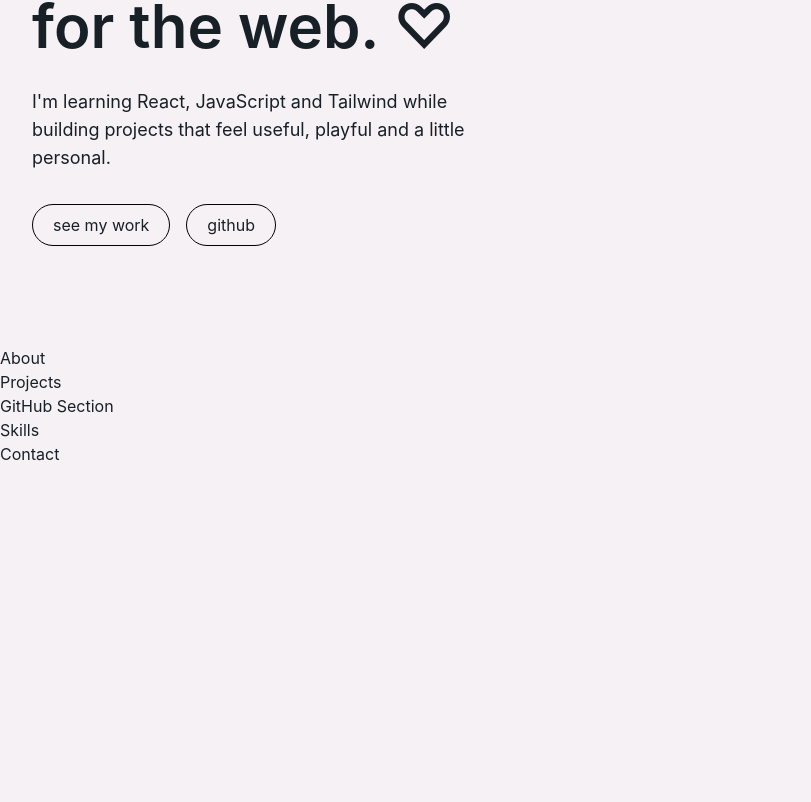
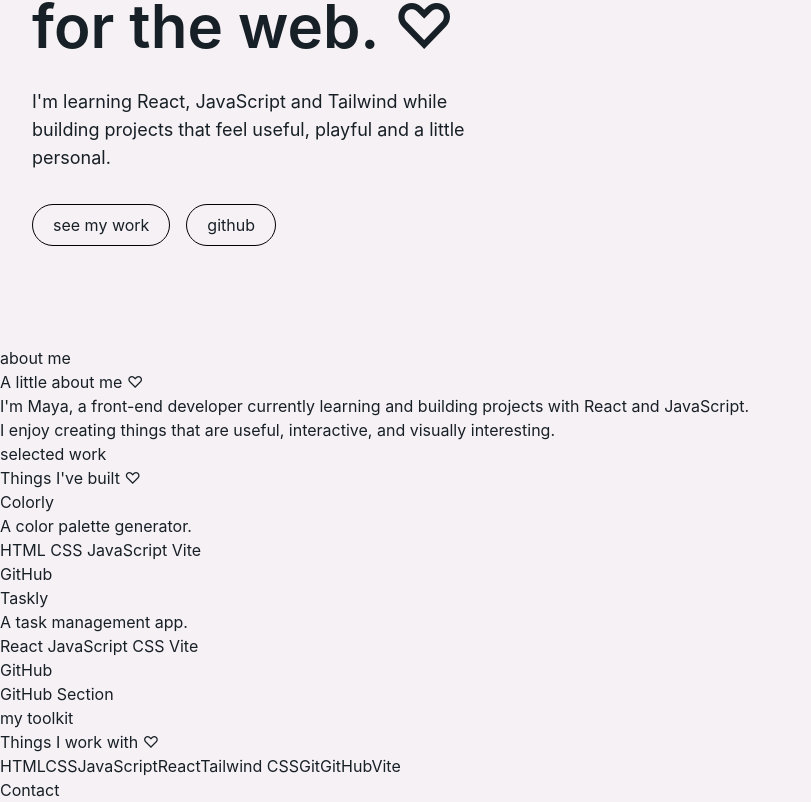
Before and after one commit to bldyonyx/Portfolio, a React app: page / in a window 1280 px wide. Shown: the part 370-1172 px from the top of the page, without its empty margins (0-811 px from the left). Before the commit the page ends 836 px from the top, so only its background shows below. Built offline with nearby package versions, Linux system fonts and the light colour scheme; the HTML template or start-up script is replaced by a standard one.

Commit message:
feat: add About, Projects, and Skills section

```diff
--- a/src/components/About.jsx
+++ b/src/components/About.jsx
@@ -1,7 +1,21 @@
 function About() {
   return (
-    <section>
-      About
+    <section id="about">
+      <div>
+        <p>about me</p>
+
+        <h2>A little about me ♡</h2>
+
+        <p>
+          I'm Maya, a front-end developer currently learning and building
+          projects with React and JavaScript.
+        </p>
+
+        <p>
+          I enjoy creating things that are useful, interactive, and visually
+          interesting.
+        </p>
+      </div>
     </section>
   )
 }
--- a/src/components/ProjectCard.jsx
+++ b/src/components/ProjectCard.jsx
@@ -1,7 +1,23 @@
-function ProjectCard() {
+function ProjectCard({ project }) {
   return (
     <article>
-      Project Card
+      <h3>{project.title}</h3>
+
+      <p>{project.description}</p>
+
+      <div>
+        {project.tech.map((item) => (
+          <span key={item}>{item} </span>
+        ))}
+      </div>
+
+      <a
+        href={project.github}
+        target="_blank"
+        rel="noreferrer"
+      >
+        GitHub
+      </a>
     </article>
   )
 }
--- a/src/components/Projects.jsx
+++ b/src/components/Projects.jsx
@@ -1,7 +1,20 @@
+import projects from '../data/projects'
+import ProjectCard from './ProjectCard'
+
 function Projects() {
   return (
-    <section>
-      Projects
+    <section id="projects">
+      <p>selected work</p>
+      <h2>Things I've built ♡</h2>
+
+      <div>
+        {projects.map((project) => (
+          <ProjectCard
+            key={project.title}
+            project={project}
+          />
+        ))}
+      </div>
     </section>
   )
 }
--- a/src/components/Skills.jsx
+++ b/src/components/Skills.jsx
@@ -1,7 +1,18 @@
+import skills from '../data/skills'
+
 function Skills() {
   return (
-    <section>
-      Skills
+    <section id="skills">
+      <p>my toolkit</p>
+      <h2>Things I work with ♡</h2>
+
+      <div>
+        {skills.map((skill) => (
+          <span key={skill}>
+            {skill}
+          </span>
+        ))}
+      </div>
     </section>
   )
 }
--- a/src/data/projects.js
+++ b/src/data/projects.js
@@ -0,0 +1,18 @@
+const projects = [
+  {
+    title: 'Colorly',
+    description: 'A color palette generator.',
+    tech: ['HTML', 'CSS', 'JavaScript', 'Vite'],
+    github: 'https://github.com/bldyonyx/Colorly',
+    demo: '',
+  },
+  {
+    title: 'Taskly',
+    description: 'A task management app.',
+    tech: ['React', 'JavaScript', 'CSS', 'Vite'],
+    github: 'https://github.com/bldyonyx/Taskly',
+    demo: '',
+  },
+]
+
+export default projects
--- a/src/data/skills.js
+++ b/src/data/skills.js
@@ -0,0 +1,12 @@
+const skills = [
+  'HTML',
+  'CSS',
+  'JavaScript',
+  'React',
+  'Tailwind CSS',
+  'Git',
+  'GitHub',
+  'Vite',
+]
+
+export default skills
```
